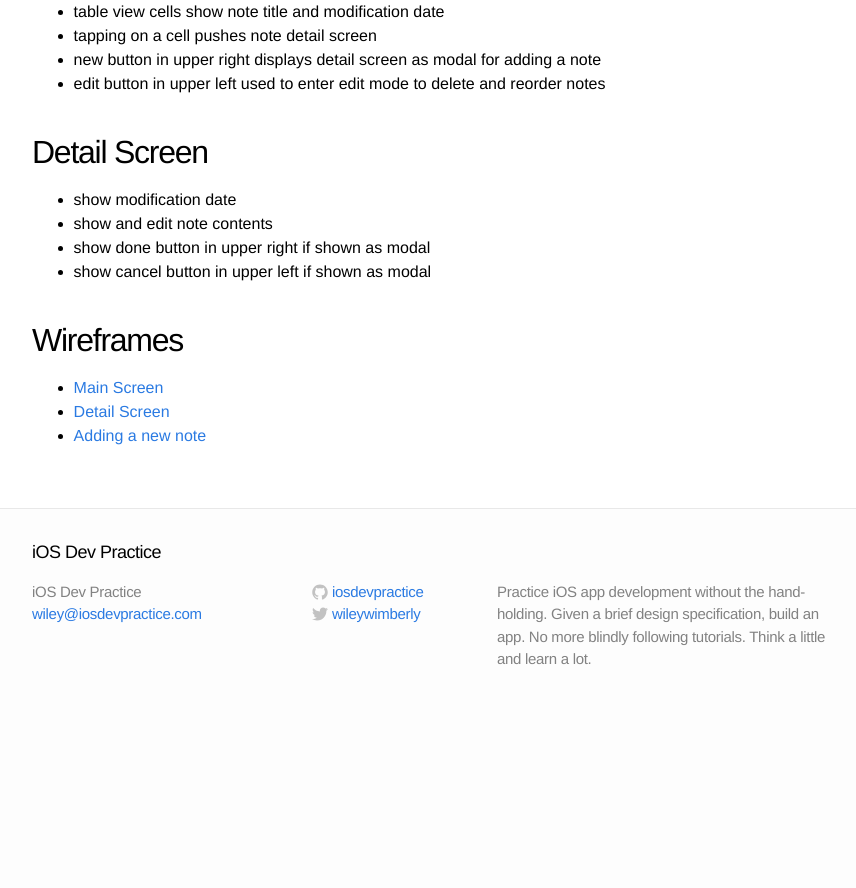
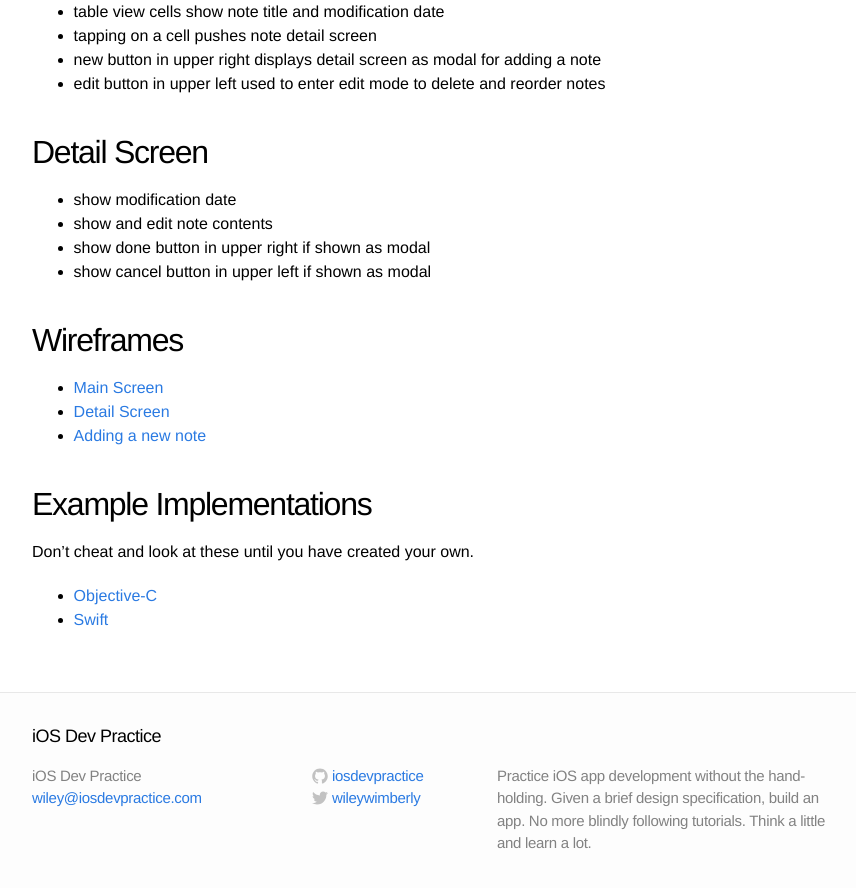
Before and after one commit to iosdevpractice/iosdevpractice.github.io, a Jekyll site: the page built from _posts/2014-08-03-note-taking-app.markdown, in a window 1280 px wide and 900 px high, scrolled down 622 px. Shown: the top 888 px of the window, without its empty margins (208-1064 px from the left). Built offline with Jekyll 4.4.1, drawn with Linux system fonts in a browser that asks for light colours; before the commit the page ends 1338 px from its top, so only the background shows below that.

Commit message:
added links to examples for note taking app

```diff
--- a/_posts/2014-08-03-note-taking-app.markdown
+++ b/_posts/2014-08-03-note-taking-app.markdown
@@ -37,3 +37,10 @@ Make it so.
 * [Main Screen](/images/note-taking-app-main.jpg)
 * [Detail Screen](/images/note-taking-app-detail.jpg)
 * [Adding a new note](/images/note-taking-app-new-note.jpg)
+
+## Example Implementations
+
+Don't cheat and look at these until you have created your own.
+
+* [Objective-C](https://github.com/iosdevpractice/NoteTakingApp_Objective-C)
+* [Swift](https://github.com/iosdevpractice/NoteTakingApp_Swift)
```
